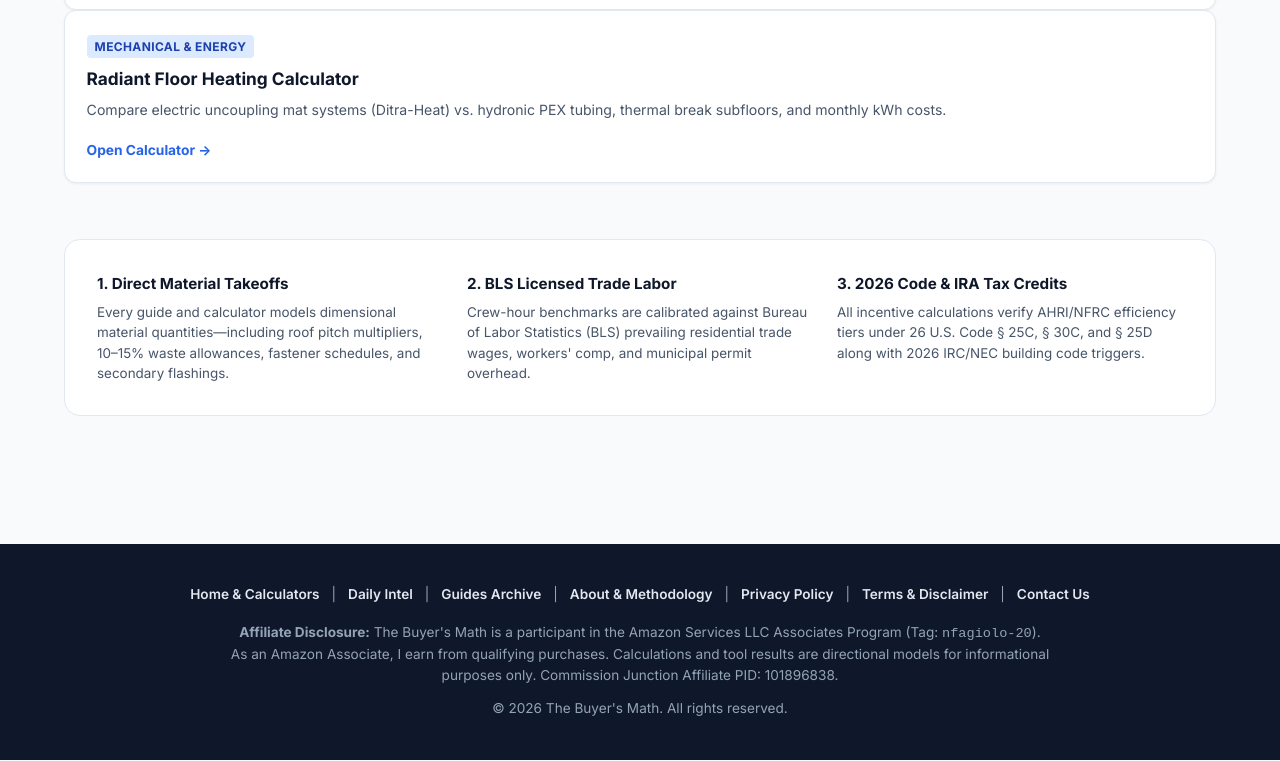
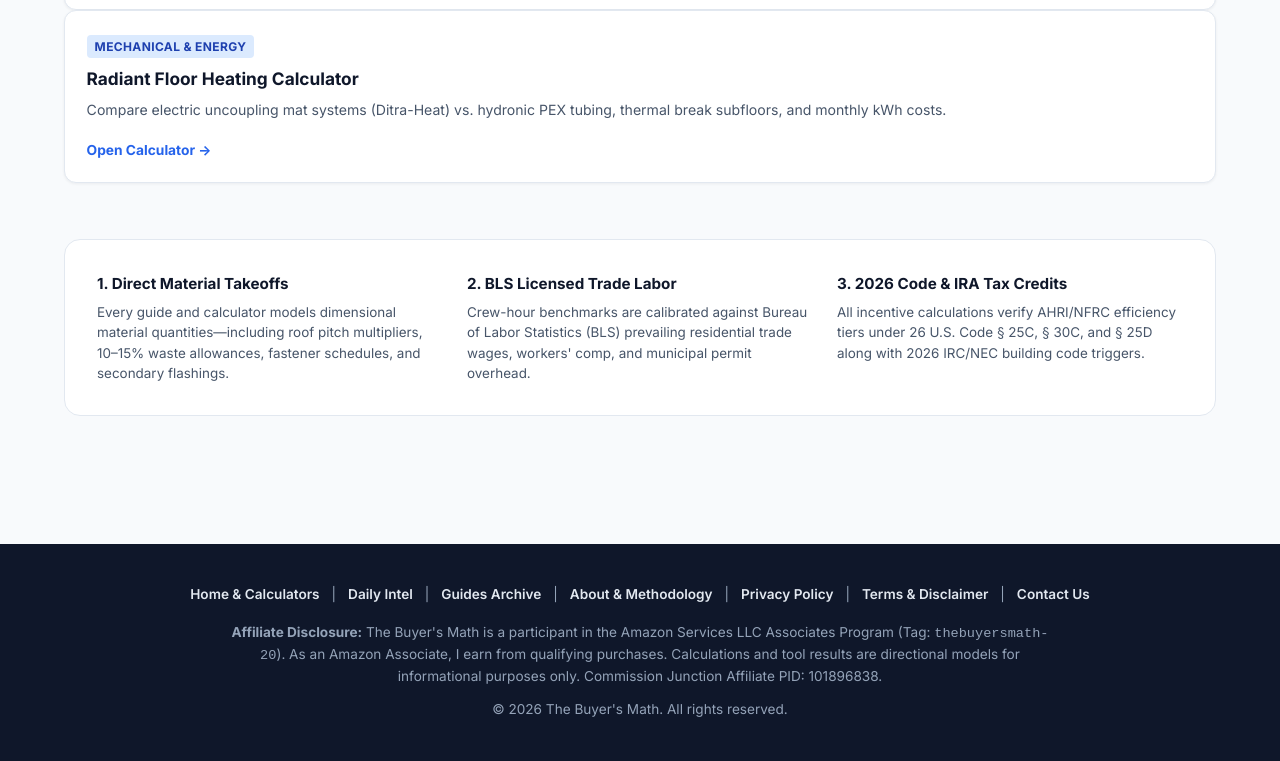
Before and after one commit to nfagiolo/The-Buyers-Math, a plain HTML site: page index.html in a window 1280 px wide. Shown: the part 6497-7258 px from the top of the page. Drawn offline with Linux system fonts and the light colour scheme.

Commit message:
Update affiliate disclosure tag in footer

```diff
--- a/index.html
+++ b/index.html
@@ -2507,7 +2507,7 @@
       <a href="https://thebuyersmath.com/contact.html">Contact Us</a>
     </div>
     <p class="footer-disclosure">
-      <strong>Affiliate Disclosure:</strong> The Buyer's Math is a participant in the Amazon Services LLC Associates Program (Tag: <code>nfagiolo-20</code>). As an Amazon Associate, I earn from qualifying purchases. Calculations and tool results are directional models for informational purposes only. Commission Junction Affiliate PID: 101896838.
+      <strong>Affiliate Disclosure:</strong> The Buyer's Math is a participant in the Amazon Services LLC Associates Program (Tag: <code>thebuyersmath-20</code>). As an Amazon Associate, I earn from qualifying purchases. Calculations and tool results are directional models for informational purposes only. Commission Junction Affiliate PID: 101896838.
     </p>
     <p style="margin: 0;">&copy; 2026 The Buyer's Math. All rights reserved.</p>
   </footer>
```
